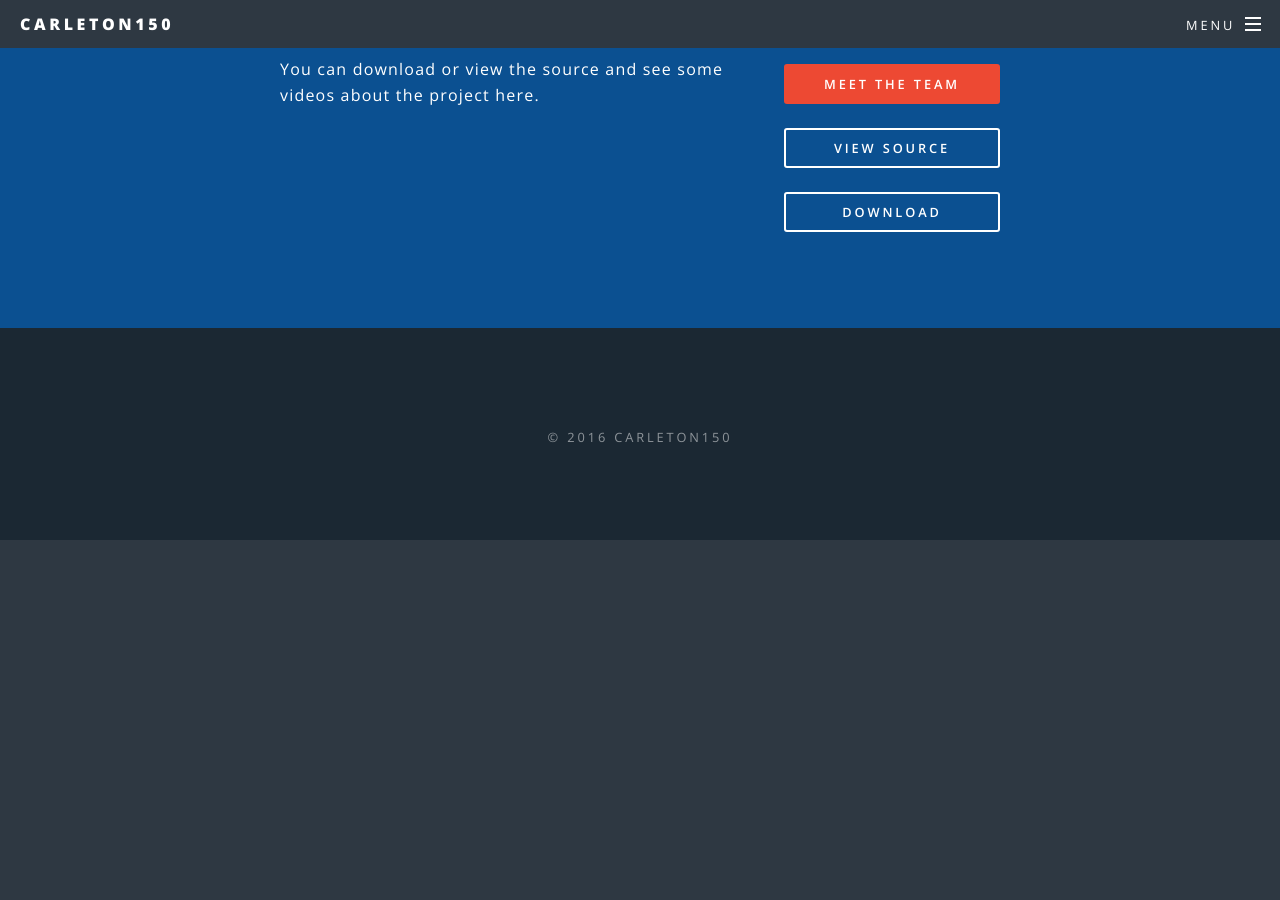
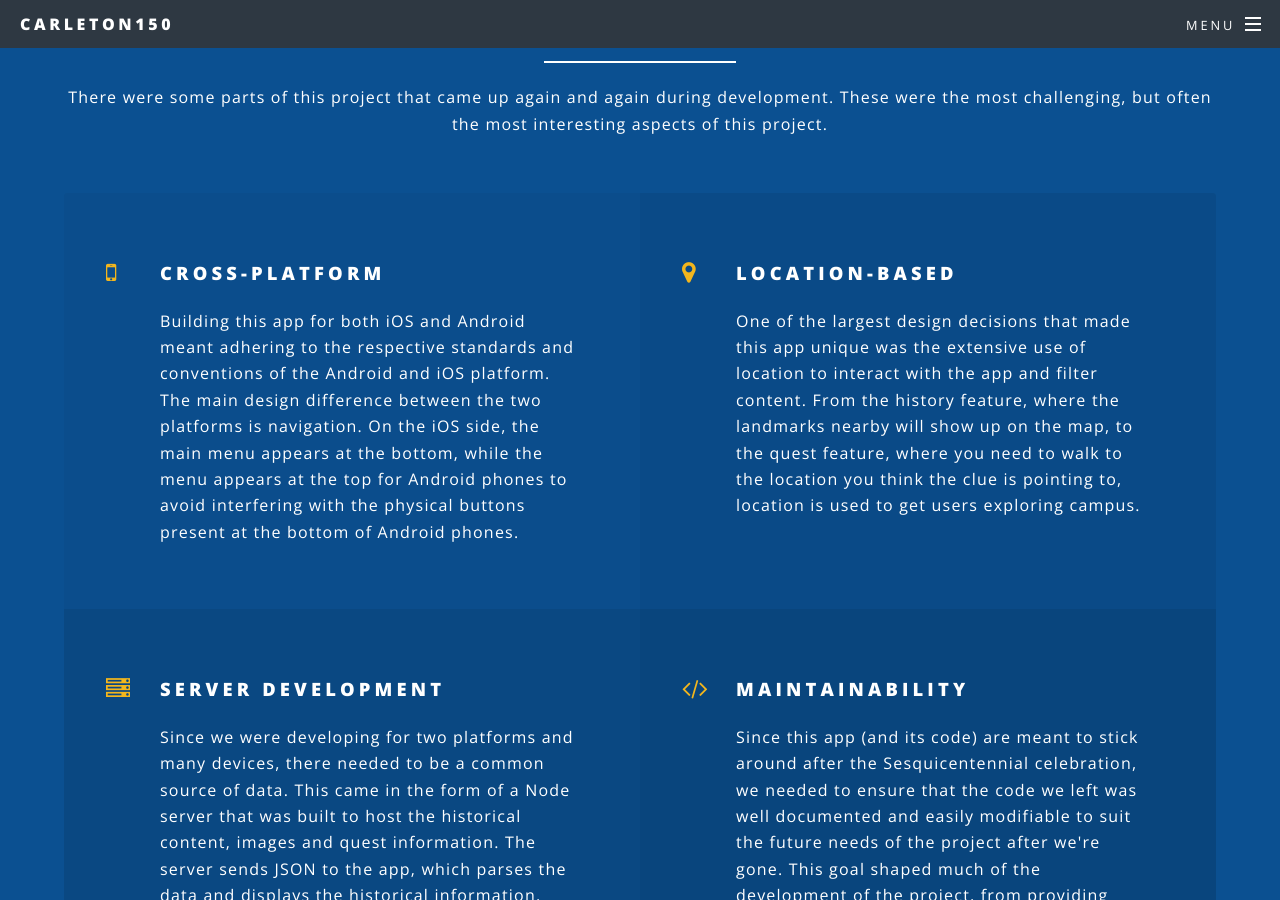
Before and after one commit to Sesquicentennial/Sesquicentennial.github.io, a Jekyll site: the page built from index.html, in a window 1280 px wide and 900 px high, scrolled down 3864 px. Built offline with Jekyll 4.4.1, drawn with Linux system fonts in a browser that asks for light colours; before the commit the page ends 4404 px from its top, so only the background shows below that; some of the changed text lies outside the part shown.

Commit message:
Add project content

```diff
--- a/index.html
+++ b/index.html
@@ -90,13 +90,64 @@ layout: landing
 				</p>
 			</div>
 		</section>
-	</section>
+    </section>
+<!-- Three -->
+    <section id="three" class="wrapper style4 special">
+        <div class="inner">
+            <header class="major">
+                <h2>The Project</h2>
+				<p>
+					There were some parts of this project that came up
+					again and again during development. These were the most challenging,
+					but often the most interesting aspects of this project.
+				</p>
+            </header>
+            <ul class="features">
+                <li class="icon fa-mobile">
+                    <h3>Cross-Platform</h3>
+					<p>
+						Building this app for both iOS and Android meant adhering to the respective standards and conventions of the Android and iOS platform. The main design difference between the two platforms is navigation. On the iOS side, the main menu appears at the bottom, while the menu appears at the top for Android phones to avoid interfering with the physical buttons present at the bottom of Android phones.
+					</p>
+                </li>
+                <li class="icon fa-map-marker">
+                    <h3>Location-Based</h3>
+					<p>
+						One of the largest design decisions that made this app unique was the extensive use of location to interact with the app and filter content. From the history feature, where the landmarks nearby will show up on the map, to the quest feature, where you need to walk to the location you think the clue is pointing to, location is used to get users exploring campus.
+					</p>
+                </li>
+                <li class="icon fa-server">
+                    <h3>Server Development</h3>
+					<p>
+						Since we were developing for two platforms and many devices, there needed to be a common source of data. This came in the form of a Node server that was built to host the historical content, images and quest information. The server sends JSON to the app, which parses the data and displays the historical information, quest clues and photos, and events calendar information as needed.
+					</p>
+                </li>
+                <li class="icon fa-code">
+                    <h3>Maintainability</h3>
+					<p>
+						Since this app (and its code) are meant to stick around after the Sesquicentennial celebration, we needed to ensure that the code we left was well documented and easily modifiable to suit the future needs of the project after we're gone. This goal shaped much of the development of the project, from providing feature "modules" to providing a sensible API design for future developers.
+					</p>
+                </li>
+                <li class="icon fa-users">
+                    <h3>User Testing</h3>
+					<p>
+						This app will reach a wide audience during the Sesquicentennial festivial, and accordingly, we needed to make sure that it made sense to our users, the students and alumni of Carleton. Naturally, this led to several bouts of user testing, which guided development near the end of the project.
+					</p>
+                </li>
+                <li class="icon fa-graduation-cap">
+                    <h3>Carleton</h3>
+					<p>
+						Since this app was catering to Carleton and its history, we ended up talking to a lot of people here at Carleton to help us out. From Matt Ryan and Mark Heiman at Web Services, who will continue the maintenance of the app backend, to Nat Wilson in Archives who got us excellent resources about the history of this campus, to Dave Flynn and Mike Tie in ITS, who helped us support a server for development, there were many at Carleton who helped us make this app a reality.
+					</p>
+                </li>
+            </ul>
+        </div>
+    </section>
 <!-- CTA -->
-	<section id="cta" class="wrapper style4">
+	<section id="cta" class="wrapper style1">
 		<div class="inner">
 			<header>
 				<h2>Thanks for taking a look!</h2>
-				<p>You can download or view the source and see some videos about
+				<p>You can download or view the source and learn more about
 					the project here.</p>
 			</header>
 			<ul class="actions vertical">
```
